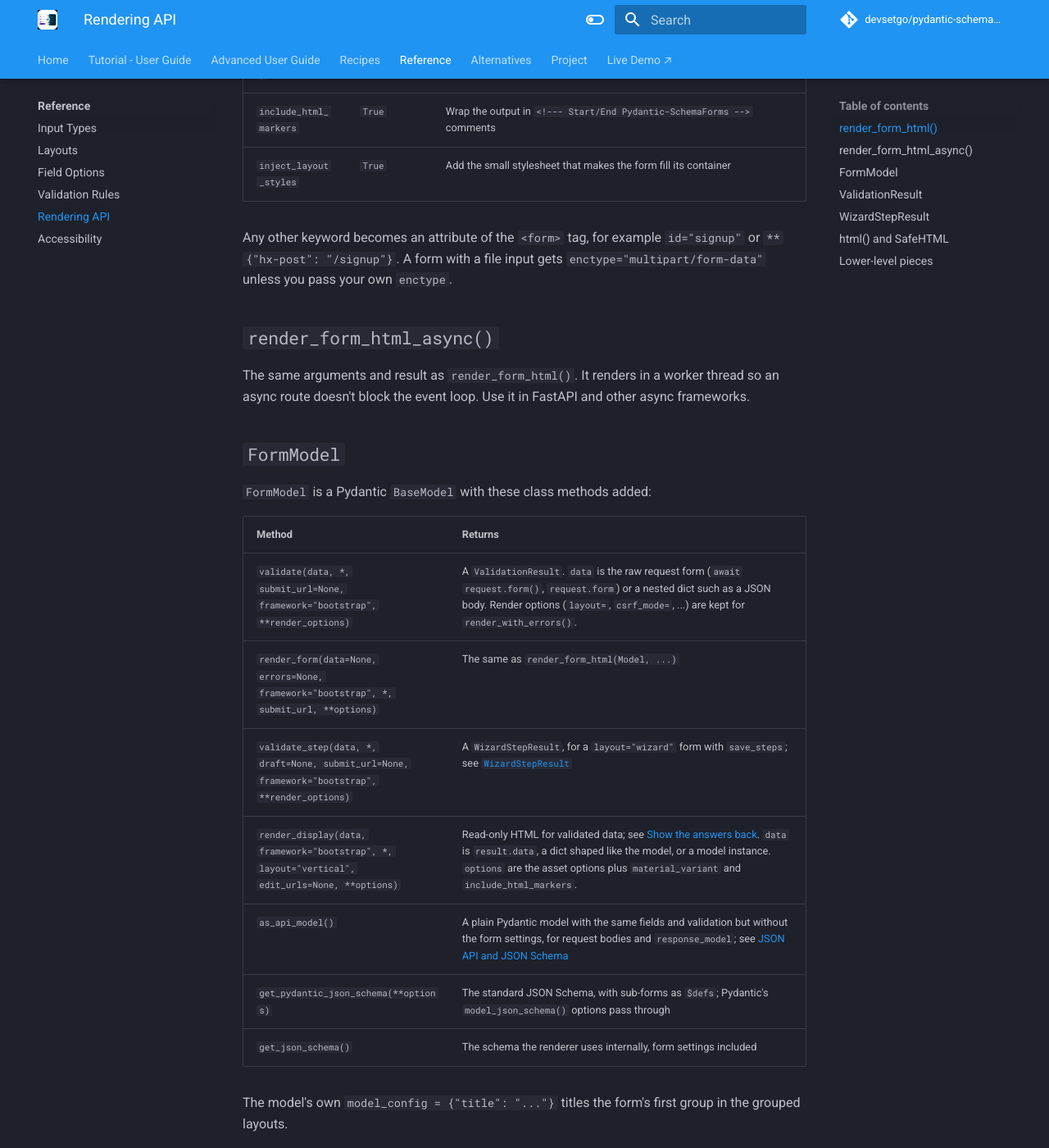
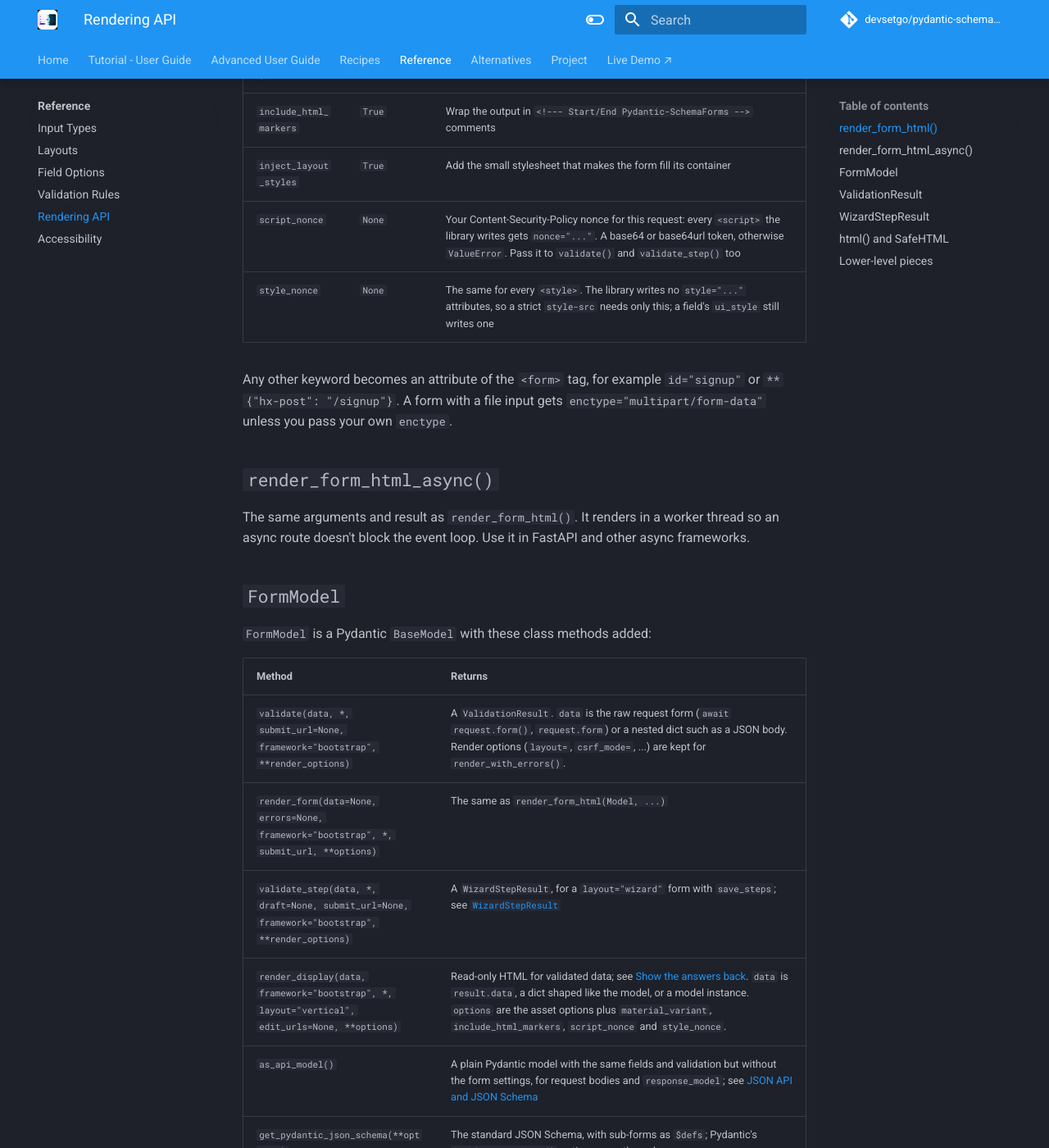
Before and after one commit to devsetgo/pydantic-schemaforms, an MkDocs documentation site: the page built from docs/reference/rendering-api.md, in a window 1280 px wide and 1400 px high, scrolled down 1927 px. Shown: the whole window at 82% size. Built offline with MkDocs 1.6.1 and Material for MkDocs 9.7.7, drawn with Linux system fonts in a browser that asks for light colours; comment, search, counter and statistics services are not loaded; the version menu is left out.

Commit message:
Document script_nonce and style_nonce
Part of #337

Co-Authored-By: Claude Opus 5.5 <noreply@anthropic.com>

```diff
--- a/docs/reference/rendering-api.md
+++ b/docs/reference/rendering-api.md
@@ -40,6 +40,8 @@ inputs need. It is a fragment for your page, not a whole page.
 | `enable_logging` | `False` | Log rendering at DEBUG level; see [Render Timing and Logging](../advanced/timing-logging.md) |
 | `include_html_markers` | `True` | Wrap the output in `<!--- Start/End Pydantic-SchemaForms -->` comments |
 | `inject_layout_styles` | `True` | Add the small stylesheet that makes the form fill its container |
+| `script_nonce` | `None` | Your Content-Security-Policy nonce for this request: every `<script>` the library writes gets `nonce="..."`. A base64 or base64url token, otherwise `ValueError`. Pass it to `validate()` and `validate_step()` too |
+| `style_nonce` | `None` | The same for every `<style>`. The library writes no `style="..."` attributes, so a strict `style-src` needs only this; a field's `ui_style` still writes one |
 
 Any other keyword becomes an attribute of the `<form>` tag, for example
 `id="signup"` or `**{"hx-post": "/signup"}`. A form with a file input gets
@@ -60,7 +62,7 @@ other async frameworks.
 | `validate(data, *, submit_url=None, framework="bootstrap", **render_options)` | A `ValidationResult`. `data` is the raw request form (`await request.form()`, `request.form`) or a nested dict such as a JSON body. Render options (`layout=`, `csrf_mode=`, ...) are kept for `render_with_errors()`. |
 | `render_form(data=None, errors=None, framework="bootstrap", *, submit_url, **options)` | The same as `render_form_html(Model, ...)` |
 | `validate_step(data, *, draft=None, submit_url=None, framework="bootstrap", **render_options)` | A `WizardStepResult`, for a `layout="wizard"` form with `save_steps`; see [`WizardStepResult`](#wizardstepresult) |
-| `render_display(data, framework="bootstrap", *, layout="vertical", edit_urls=None, **options)` | Read-only HTML for validated data; see [Show the answers back](../tutorial/handling-submissions.md#show-the-answers-back). `data` is `result.data`, a dict shaped like the model, or a model instance. `options` are the asset options plus `material_variant` and `include_html_markers`. |
+| `render_display(data, framework="bootstrap", *, layout="vertical", edit_urls=None, **options)` | Read-only HTML for validated data; see [Show the answers back](../tutorial/handling-submissions.md#show-the-answers-back). `data` is `result.data`, a dict shaped like the model, or a model instance. `options` are the asset options plus `material_variant`, `include_html_markers`, `script_nonce` and `style_nonce`. |
 | `as_api_model()` | A plain Pydantic model with the same fields and validation but without the form settings, for request bodies and `response_model`; see [JSON API and JSON Schema](../advanced/json-api.md) |
 | `get_pydantic_json_schema(**options)` | The standard JSON Schema, with sub-forms as `$defs`; Pydantic's `model_json_schema()` options pass through |
 | `get_json_schema()` | The schema the renderer uses internally, form settings included |
```
Also changed, not shown: ai/skills/pydantic-schemaforms/references/rendering.md (+1 -0 lines), pydantic_schemaforms/.agents/skills/pydantic-schemaforms/references/rendering.md (+1 -0 lines), pydantic_schemaforms/assets/ai/claude_app_instructions.md (+1 -0 lines), pydantic_schemaforms/assets/ai/copilot_app_instructions.md (+1 -0 lines), pydantic_schemaforms/assets/ai/generic_app_instructions.md (+1 -0 lines).
